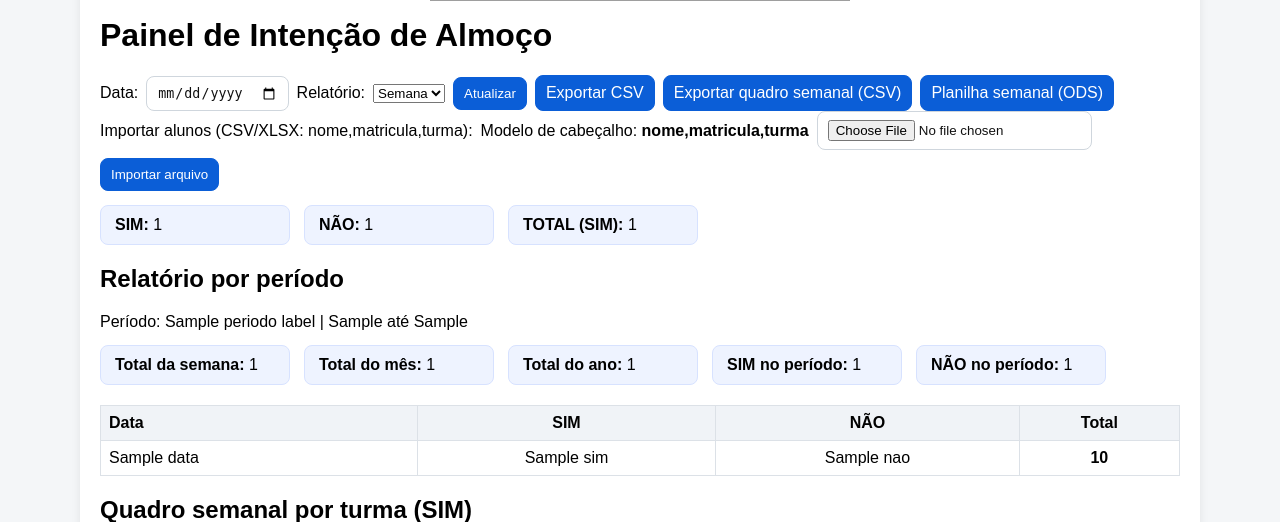
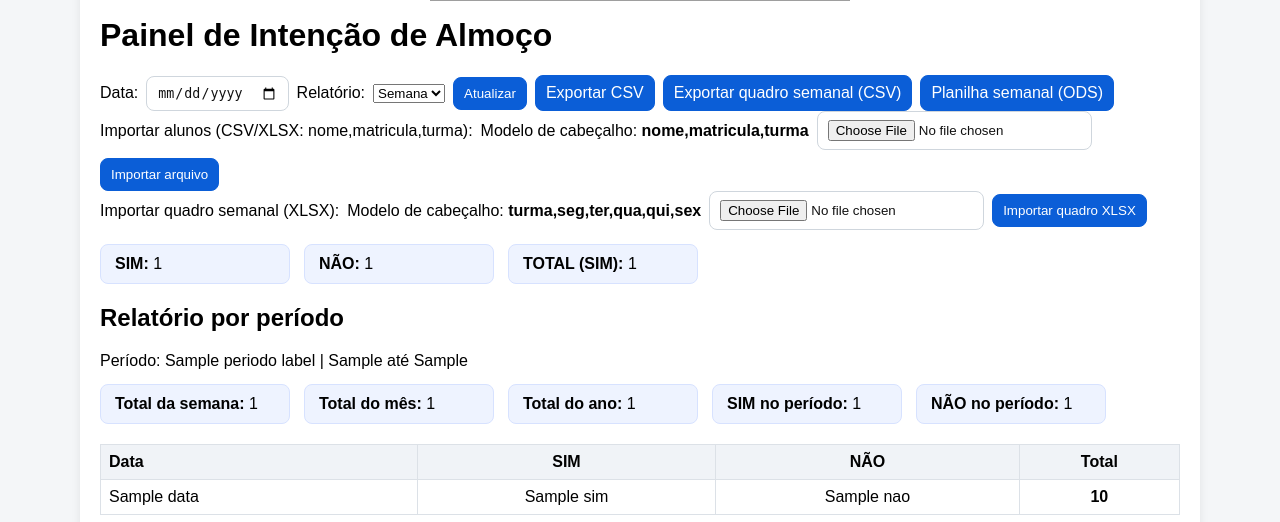
Before and after one commit to FranciscoCarlos1/ALMOCO, a Flask app: template templates/admin.html in a window 1280 px wide. Shown: the part 358-880 px from the top of the page. Run offline with Flask 3, Linux system fonts and the light colour scheme; the template is opened without the code that fills it: most values are stand-ins (such as "Sample title", 1, 10 or a date in 2020); grey boxes are pictures that could not be loaded.

Commit message:
importação do XLSX do quadro semanal.

```diff
--- a/app.py
+++ b/app.py
@@ -83,6 +83,17 @@ def init_db() -> None:
             )
             """
         )
+        conn.execute(
+            """
+            CREATE TABLE IF NOT EXISTS quadro_importado (
+                turma TEXT NOT NULL,
+                data_almoco DATE NOT NULL,
+                sim INTEGER NOT NULL DEFAULT 0,
+                atualizado_em DATETIME NOT NULL DEFAULT CURRENT_TIMESTAMP,
+                PRIMARY KEY (turma, data_almoco)
+            )
+            """
+        )
         conn.commit()
 
 
@@ -134,18 +145,6 @@ def build_quadro_semana(conn: sqlite3.Connection, segunda: date, sexta: date) ->
         (segunda.isoformat(), sexta.isoformat()),
     ).fetchall()
 
-    semana_rows = conn.execute(
-        """
-        SELECT data_almoco,
-               SUM(CASE WHEN intencao = 'SIM' THEN 1 ELSE 0 END) AS sim
-        FROM respostas
-        WHERE data_almoco BETWEEN ? AND ?
-        GROUP BY data_almoco
-        ORDER BY data_almoco
-        """,
-        (segunda.isoformat(), sexta.isoformat()),
-    ).fetchall()
-
     semana_sim: dict[str, int] = {"seg": 0, "ter": 0, "qua": 0, "qui": 0, "sex": 0}
     week_map = {
         segunda.isoformat(): "seg",
@@ -165,12 +164,31 @@ def build_quadro_semana(conn: sqlite3.Connection, segunda: date, sexta: date) ->
             continue
         valor = row["sim"] or 0
         turma_semana[turma][dia] = valor
-        turma_semana[turma]["total"] += valor
 
-    for row in semana_rows:
-        key = week_map.get(row["data_almoco"])
-        if key:
-            semana_sim[key] = row["sim"] or 0
+    quadro_importado_rows = conn.execute(
+        """
+        SELECT turma, data_almoco, sim
+        FROM quadro_importado
+        WHERE data_almoco BETWEEN ? AND ?
+        """,
+        (segunda.isoformat(), sexta.isoformat()),
+    ).fetchall()
+
+    for row in quadro_importado_rows:
+        turma = row["turma"]
+        dia = week_map.get(row["data_almoco"])
+        if turma not in turma_semana or not dia:
+            continue
+        turma_semana[turma][dia] = max(0, int(row["sim"] or 0))
+
+    for turma in TURMAS:
+        item = turma_semana[turma]
+        item["total"] = item["seg"] + item["ter"] + item["qua"] + item["qui"] + item["sex"]
+        semana_sim["seg"] += item["seg"]
+        semana_sim["ter"] += item["ter"]
+        semana_sim["qua"] += item["qua"]
+        semana_sim["qui"] += item["qui"]
+        semana_sim["sex"] += item["sex"]
 
     quadro_rows: list[dict[str, int | str]] = []
     for idx, turma in enumerate(TURMAS_ORDEM_QUADRO, start=1):
@@ -222,6 +240,32 @@ def as_clean_text(value: object) -> str:
     if value is None:
         return ""
     return str(value).strip()
+
+
+def parse_positive_int(value: object) -> int:
+    text = as_clean_text(value).replace(",", ".")
+    if not text:
+        return 0
+    try:
+        return max(0, int(round(float(text))))
+    except ValueError:
+        return 0
+
+
+def map_turma_value(value: str) -> str | None:
+    normalized = normalize_header(value)
+    if not normalized:
+        return None
+
+    for turma in TURMAS:
+        if normalize_header(turma) == normalized:
+            return turma
+
+    for turma, turma_label in TURMAS_LABEL.items():
+        if normalize_header(turma_label) == normalized:
+            return turma
+
+    return None
 
 
 def is_admin_allowed() -> bool:
@@ -515,6 +559,8 @@ def admin() -> str:
         token=request.args.get("token", ""),
         importado=request.args.get("importado") == "1",
         import_error=request.args.get("import_error"),
+        importado_quadro=request.args.get("importado_quadro") == "1",
+        import_quadro_error=request.args.get("import_quadro_error"),
         semana_sim=semana_sim,
         total_semana_geral=total_semana_geral,
         quadro_rows=quadro_rows,
@@ -639,6 +685,104 @@ def importar_alunos():
         )
 
     return redirect(url_for("admin", token=token, data=data_filtro, importado=1))
+
+
+@app.post("/admin/importar_quadro")
+def importar_quadro_semanal():
+    if not is_admin_allowed_form():
+        abort(403, "Acesso negado. Informe um token válido.")
+
+    file = request.files.get("arquivo_quadro")
+    token = request.form.get("token", "")
+    data_filtro = request.form.get("data", "")
+
+    if not file or not file.filename:
+        return redirect(url_for("admin", token=token, data=data_filtro, import_quadro_error="Selecione um arquivo XLSX."))
+
+    if not file.filename.lower().endswith(".xlsx"):
+        return redirect(url_for("admin", token=token, data=data_filtro, import_quadro_error="Use um arquivo .xlsx para o quadro semanal."))
+
+    try:
+        data_base = parse_iso_date(data_filtro) if data_filtro else date.today()
+    except ValueError:
+        data_base = date.today()
+
+    segunda = week_start(data_base)
+    semana_datas = {
+        "seg": segunda,
+        "ter": segunda + timedelta(days=1),
+        "qua": segunda + timedelta(days=2),
+        "qui": segunda + timedelta(days=3),
+        "sex": segunda + timedelta(days=4),
+    }
+
+    try:
+        workbook = load_workbook(file.stream, data_only=True)
+        sheet = workbook.active
+        rows = list(sheet.iter_rows(values_only=True))
+    except Exception:
+        return redirect(url_for("admin", token=token, data=data_filtro, import_quadro_error="Não foi possível ler o XLSX do quadro semanal."))
+
+    if not rows:
+        return redirect(url_for("admin", token=token, data=data_filtro, import_quadro_error="XLSX do quadro semanal está vazio."))
+
+    header = [normalize_header(as_clean_text(col)) for col in rows[0]]
+    required_cols = ["turma", "seg", "ter", "qua", "qui", "sex"]
+    col_index: dict[str, int] = {}
+    for col in required_cols:
+        if col not in header:
+            return redirect(url_for("admin", token=token, data=data_filtro, import_quadro_error="XLSX precisa das colunas: turma, seg, ter, qua, qui, sex."))
+        col_index[col] = header.index(col)
+
+    quadro_import: dict[str, dict[str, int]] = {}
+    for values in rows[1:]:
+        turma_raw = as_clean_text(values[col_index["turma"]] if col_index["turma"] < len(values) else "")
+        if not turma_raw:
+            continue
+        if normalize_header(turma_raw) == "total":
+            continue
+
+        turma = map_turma_value(turma_raw)
+        if not turma:
+            continue
+
+        quadro_import[turma] = {
+            "seg": parse_positive_int(values[col_index["seg"]] if col_index["seg"] < len(values) else 0),
+            "ter": parse_positive_int(values[col_index["ter"]] if col_index["ter"] < len(values) else 0),
+            "qua": parse_positive_int(values[col_index["qua"]] if col_index["qua"] < len(values) else 0),
+            "qui": parse_positive_int(values[col_index["qui"]] if col_index["qui"] < len(values) else 0),
+            "sex": parse_positive_int(values[col_index["sex"]] if col_index["sex"] < len(values) else 0),
+        }
+
+    if not quadro_import:
+        return redirect(url_for("admin", token=token, data=data_filtro, import_quadro_error="Nenhuma turma válida encontrada no XLSX do quadro."))
+
+    sexta = segunda + timedelta(days=4)
+    with get_conn() as conn:
+        conn.execute(
+            """
+            DELETE FROM quadro_importado
+            WHERE data_almoco BETWEEN ? AND ?
+            """,
+            (segunda.isoformat(), sexta.isoformat()),
+        )
+
+        for turma, dias in quadro_import.items():
+            for dia, valor in dias.items():
+                conn.execute(
+                    """
+                    INSERT INTO quadro_importado (turma, data_almoco, sim)
+                    VALUES (?, ?, ?)
+                    ON CONFLICT(turma, data_almoco)
+                    DO UPDATE SET
+                        sim = excluded.sim,
+                        atualizado_em = CURRENT_TIMESTAMP
+                    """,
+                    (turma, semana_datas[dia].isoformat(), valor),
+                )
+        conn.commit()
+
+    return redirect(url_for("admin", token=token, data=segunda.isoformat(), importado_quadro=1))
 
 
 @app.get("/admin/planilha")
--- a/templates/admin.html
+++ b/templates/admin.html
@@ -41,6 +41,14 @@
       <div class="alert err">{{ import_error }}</div>
       {% endif %}
 
+      {% if importado_quadro %}
+      <div class="alert ok">Quadro semanal importado com sucesso.</div>
+      {% endif %}
+
+      {% if import_quadro_error %}
+      <div class="alert err">{{ import_quadro_error }}</div>
+      {% endif %}
+
       <form class="filtro" method="get" action="/admin">
         <input type="hidden" name="token" value="{{ token }}" />
         <label for="data">Data:</label>
@@ -64,6 +72,15 @@
         <span>Modelo de cabeçalho: <strong>nome,matricula,turma</strong></span>
         <input type="file" id="arquivo_csv" name="arquivo_csv" accept=".csv,.xlsx" required />
         <button type="submit">Importar arquivo</button>
+      </form>
+
+      <form class="filtro" method="post" action="/admin/importar_quadro" enctype="multipart/form-data">
+        <input type="hidden" name="token" value="{{ token }}" />
+        <input type="hidden" name="data" value="{{ data_filtro }}" />
+        <label for="arquivo_quadro">Importar quadro semanal (XLSX):</label>
+        <span>Modelo de cabeçalho: <strong>turma,seg,ter,qua,qui,sex</strong></span>
+        <input type="file" id="arquivo_quadro" name="arquivo_quadro" accept=".xlsx" required />
+        <button type="submit">Importar quadro XLSX</button>
       </form>
 
       <section class="totais">
```
